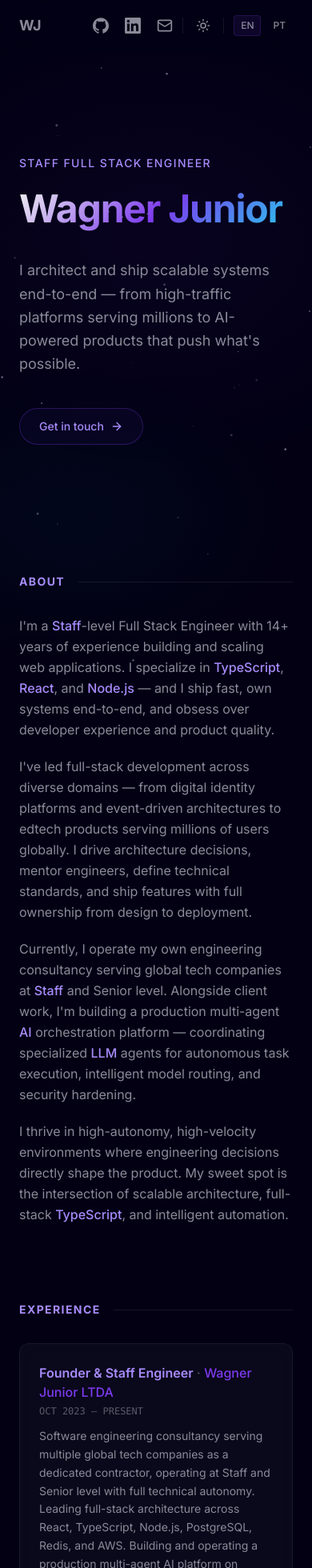
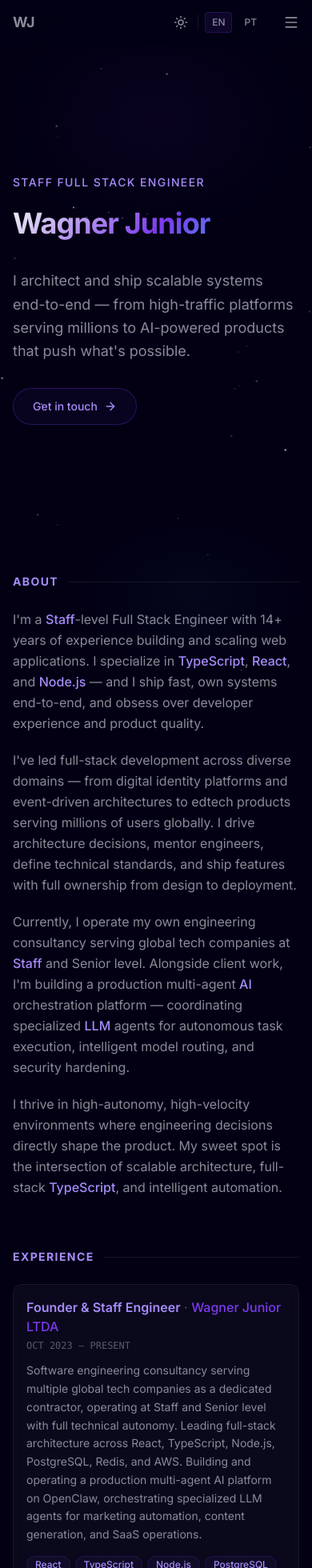
Before and after one commit to wjjunior/wagner-junior, a Next.js app: page / in a window 390 px wide. Shown: the top 1960 px of the page at 80% size. Built offline with nearby package versions, Linux system fonts and the light colour scheme.

Commit message:
feat: optimize mobile responsiveness across all sections
Add hamburger menu for mobile navigation, scale typography and spacing
for small screens, reduce glow orb sizes, and move skip-to-content
string to i18n. Desktop layout preserved via sm:/md: breakpoints.

```diff
--- a/shared/i18n/translations.ts
+++ b/shared/i18n/translations.ts
@@ -5,7 +5,7 @@ export type { ExperienceEntry } from "./types";
 
 export const translations: Record<"en" | "pt", Translations> = {
   en: {
-    nav: { about: "About", experience: "Experience" },
+    nav: { about: "About", experience: "Experience", menu: "Open menu", closeMenu: "Close menu", skipToContent: "Skip to content" },
     header: {
       title: "Wagner Junior",
       subtitle: "Staff Full Stack Engineer",
@@ -91,7 +91,7 @@ export const translations: Record<"en" | "pt", Translations> = {
     },
   },
   pt: {
-    nav: { about: "Sobre", experience: "Experiência" },
+    nav: { about: "Sobre", experience: "Experiência", menu: "Abrir menu", closeMenu: "Fechar menu", skipToContent: "Pular para o conteúdo" },
     header: {
       title: "Wagner Junior",
       subtitle: "Staff Full Stack Engineer",
--- a/shared/i18n/types.ts
+++ b/shared/i18n/types.ts
@@ -9,7 +9,7 @@ export interface ExperienceEntry {
 }
 
 export interface Translations {
-  nav: { about: string; experience: string };
+  nav: { about: string; experience: string; menu: string; closeMenu: string; skipToContent: string };
   header: {
     title: string;
     subtitle: string;
--- a/shared/ui/SectionHeader.tsx
+++ b/shared/ui/SectionHeader.tsx
@@ -4,7 +4,7 @@ interface SectionHeaderProps {
 
 export default function SectionHeader({ title }: SectionHeaderProps) {
   return (
-    <div className="flex items-center gap-4 mb-8">
+    <div className="flex items-center gap-3 sm:gap-4 mb-6 sm:mb-8">
       <h2 className="text-sm font-bold uppercase tracking-widest text-accent-light">
         {title}
       </h2>
--- a/widgets/ExperienceCard.tsx
+++ b/widgets/ExperienceCard.tsx
@@ -29,7 +29,7 @@ export default function ExperienceCard({
   );
 
   return (
-    <div className="group glass-card rounded-xl p-6 transition-all duration-300">
+    <div className="group glass-card rounded-xl p-4 sm:p-6 transition-all duration-300">
       <div className="flex flex-col sm:flex-row sm:items-start sm:justify-between gap-1 mb-3">
         <div>
           <h3 className="font-semibold transition-colors duration-300">
@@ -46,10 +46,10 @@ export default function ExperienceCard({
         </span>
       </div>
       <p className="text-sm leading-relaxed text-text-secondary">{description}</p>
-      <ul className="mt-4 flex flex-wrap gap-2">
+      <ul className="mt-3 sm:mt-4 flex flex-wrap gap-1.5 sm:gap-2">
         {tags.map((tag) => (
           <li key={tag}>
-            <span className="rounded-full border border-accent/20 bg-accent/5 px-3 py-1 text-xs font-medium text-accent-light">
+            <span className="rounded-full border border-accent/20 bg-accent/5 px-2.5 py-0.5 sm:px-3 sm:py-1 text-xs font-medium text-accent-light">
               {tag}
             </span>
           </li>
--- a/widgets/Footer.tsx
+++ b/widgets/Footer.tsx
@@ -9,9 +9,9 @@ export default function Footer() {
   const { t } = useLanguage();
 
   return (
-    <footer className="border-t border-border pt-16 pb-12">
+    <footer className="border-t border-border pt-12 sm:pt-16 pb-8 sm:pb-12">
       <div className="text-center">
-        <p className="text-2xl sm:text-3xl font-bold text-gradient mb-6">
+        <p className="text-xl sm:text-2xl md:text-3xl font-bold text-gradient mb-4 sm:mb-6">
           {t.footer.cta}
         </p>
         <LinkButton href={`mailto:${t.footer.email}`}>
--- a/widgets/Header.tsx
+++ b/widgets/Header.tsx
@@ -1,6 +1,8 @@
 "use client";
 
+import { useState, useCallback, useEffect } from "react";
 import Link from "next/link";
+import { Menu, X } from "lucide-react";
 import { useLanguage } from "@/shared/providers/LanguageProvider";
 import ThemeToggle from "@/features/theme/ThemeToggle";
 import LanguageToggle from "@/features/language/LanguageToggle";
@@ -12,7 +14,27 @@ const navItems = [
 ];
 
 export default function Header({ activeSection }: { activeSection: string }) {
-  const { t, language } = useLanguage();
+  const { t } = useLanguage();
+  const [mobileMenuOpen, setMobileMenuOpen] = useState(false);
+
+  const handleNavClick = useCallback(
+    (id: string) => {
+      document.getElementById(id)?.scrollIntoView({ behavior: "smooth" });
+      setMobileMenuOpen(false);
+    },
+    []
+  );
+
+  useEffect(() => {
+    if (!mobileMenuOpen) return;
+
+    const handleKeyDown = (e: KeyboardEvent) => {
+      if (e.key === "Escape") setMobileMenuOpen(false);
+    };
+
+    document.addEventListener("keydown", handleKeyDown);
+    return () => document.removeEventListener("keydown", handleKeyDown);
+  }, [mobileMenuOpen]);
 
   return (
     <header className="site-header fixed top-0 left-0 right-0 z-50 backdrop-blur-xl transition-colors duration-300">
@@ -20,22 +42,23 @@ export default function Header({ activeSection }: { activeSection: string }) {
         href="#content"
         className="sr-only focus:not-sr-only focus:absolute focus:z-50 focus:p-4 focus:bg-accent focus:text-bg-primary focus:rounded"
       >
-        {language === "pt" ? "Pular para o conteúdo" : "Skip to content"}
+        {t.nav.skipToContent}
       </a>
-      <div className="mx-auto max-w-6xl px-6 md:px-12">
-        <div className="flex items-center justify-between h-16">
+      <div className="mx-auto max-w-6xl px-4 sm:px-6 md:px-12">
+        <div className="flex items-center justify-between h-14 sm:h-16">
           <Link
             href="/"
             onClick={(e) => {
               e.preventDefault();
               window.scrollTo({ top: 0, behavior: "smooth" });
+              setMobileMenuOpen(false);
             }}
             className="font-bold tracking-tight text-lg transition-colors focus-visible:outline-2 focus-visible:outline-accent focus-visible:outline-offset-2"
           >
             WJ
           </Link>
 
-          <nav className="hidden md:flex items-center gap-8">
+          <nav aria-label="Main" className="hidden md:flex items-center gap-8">
             {navItems.map(({ id, key }) => {
               const isActive = activeSection === id;
               return (
@@ -44,7 +67,7 @@ export default function Header({ activeSection }: { activeSection: string }) {
                   href={`#${id}`}
                   onClick={(e) => {
                     e.preventDefault();
-                    document.getElementById(id)?.scrollIntoView({ behavior: "smooth" });
+                    handleNavClick(id);
                   }}
                   className={`text-sm font-medium transition-colors duration-200 focus-visible:outline-2 focus-visible:outline-accent focus-visible:outline-offset-2 ${
                     isActive ? "opacity-100" : "opacity-70 hover:opacity-100"
@@ -56,15 +79,67 @@ export default function Header({ activeSection }: { activeSection: string }) {
             })}
           </nav>
 
-          <div className="flex items-center gap-3">
-            <SocialLinks />
-            <div className="header-divider w-px h-5" />
+          <div className="flex items-center gap-2 sm:gap-3">
+            <div className="hidden sm:flex items-center gap-3">
+              <SocialLinks />
+              <div className="header-divider w-px h-5" />
+            </div>
             <ThemeToggle />
             <div className="header-divider w-px h-5" />
             <LanguageToggle />
+            <button
+              type="button"
+              onClick={() => setMobileMenuOpen((prev) => !prev)}
+              className="md:hidden ml-2 p-2 -mr-2 transition-colors focus-visible:outline-2 focus-visible:outline-accent focus-visible:outline-offset-2"
+              aria-label={mobileMenuOpen ? t.nav.closeMenu : t.nav.menu}
+              aria-expanded={mobileMenuOpen}
+            >
+              {mobileMenuOpen ? (
+                <X size={20} aria-hidden="true" />
+              ) : (
+                <Menu size={20} aria-hidden="true" />
+              )}
+            </button>
           </div>
         </div>
       </div>
+
+      {mobileMenuOpen && (
+        <>
+          <button
+            type="button"
+            className="fixed inset-0 z-[-1] md:hidden cursor-default"
+            onClick={() => setMobileMenuOpen(false)}
+            aria-label={t.nav.closeMenu}
+            tabIndex={-1}
+          />
+          <nav aria-label="Mobile" className="md:hidden border-t border-border/20">
+            <div className="mx-auto max-w-6xl px-4 sm:px-6 py-4 flex flex-col gap-3">
+              {navItems.map(({ id, key }) => {
+                const isActive = activeSection === id;
+                return (
+                  <a
+                    key={id}
+                    href={`#${id}`}
+                    onClick={(e) => {
+                      e.preventDefault();
+                      handleNavClick(id);
+                    }}
+                    className={`text-sm font-medium py-2 transition-colors duration-200 focus-visible:outline-2 focus-visible:outline-accent focus-visible:outline-offset-2 ${
+                      isActive ? "opacity-100" : "opacity-70 hover:opacity-100"
+                    }`}
+                  >
+                    {t.nav[key]}
+                  </a>
+                );
+              })}
+              <div className="flex items-center gap-5 pt-2 sm:hidden">
+                <SocialLinks />
+              </div>
+            </div>
+          </nav>
+        </>
+      )}
     </header>
   );
 }
--- a/widgets/Hero.tsx
+++ b/widgets/Hero.tsx
@@ -8,19 +8,19 @@ export default function Hero() {
   const { t } = useLanguage();
 
   return (
-    <section className="min-h-[85vh] flex flex-col justify-center pt-24 pb-16">
+    <section className="min-h-[85vh] flex flex-col justify-center pt-20 sm:pt-24 pb-12 sm:pb-16">
       <div className="animate-fade-in-up">
         <p className="text-sm font-medium uppercase tracking-widest text-accent-light mb-6">
           {t.header.subtitle}
         </p>
       </div>
-      <h1 className="text-5xl sm:text-6xl md:text-7xl lg:text-8xl font-bold tracking-tight leading-[0.95] pb-4 text-gradient animate-fade-in-up-delay-1">
+      <h1 className="text-4xl sm:text-5xl md:text-7xl lg:text-8xl font-bold tracking-tight leading-[0.95] pb-4 text-gradient animate-fade-in-up-delay-1">
         {t.header.title}
       </h1>
       <p className="mt-6 max-w-2xl text-lg sm:text-xl leading-relaxed text-text-secondary animate-fade-in-up-delay-2">
         {t.header.tagline}
       </p>
-      <div className="mt-10 animate-fade-in-up-delay-3">
+      <div className="mt-8 sm:mt-10 animate-fade-in-up-delay-3">
         <LinkButton href={`mailto:${t.footer.email}`}>
           {t.header.cta}
           <ArrowRight size={16} aria-hidden="true" />
--- a/widgets/MouseGradient.tsx
+++ b/widgets/MouseGradient.tsx
@@ -15,8 +15,8 @@ export default function MouseGradient({
           background: `radial-gradient(600px circle at ${mouseX}px ${mouseY}px, var(--color-glow-cursor), transparent 80%)`,
         }}
       />
-      <div className="pointer-events-none fixed top-0 left-1/2 -translate-x-1/2 w-[800px] h-[600px] z-0 animate-glow-pulse glow-orb-top" />
-      <div className="pointer-events-none fixed bottom-0 right-0 w-[600px] h-[400px] z-0 animate-glow-pulse [animation-delay:2s] glow-orb-bottom" />
+      <div className="pointer-events-none fixed top-0 left-1/2 -translate-x-1/2 w-[400px] h-[300px] sm:w-[600px] sm:h-[450px] md:w-[800px] md:h-[600px] z-0 animate-glow-pulse glow-orb-top" />
+      <div className="pointer-events-none fixed bottom-0 right-0 w-[300px] h-[200px] sm:w-[450px] sm:h-[300px] md:w-[600px] md:h-[400px] z-0 animate-glow-pulse [animation-delay:2s] glow-orb-bottom" />
     </>
   );
 }
--- a/widgets/Portfolio.tsx
+++ b/widgets/Portfolio.tsx
@@ -19,9 +19,9 @@ function PortfolioContent() {
   return (
     <>
       <Header activeSection={activeSection} />
-      <main id="content" className="mx-auto max-w-4xl px-6 md:px-12">
+      <main id="content" className="mx-auto max-w-4xl px-4 sm:px-6 md:px-12">
         <Hero />
-        <div className="space-y-24 pb-24">
+        <div className="space-y-16 sm:space-y-24 pb-16 sm:pb-24">
           <About />
           <Experience />
         </div>
```
